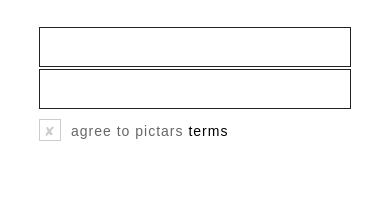
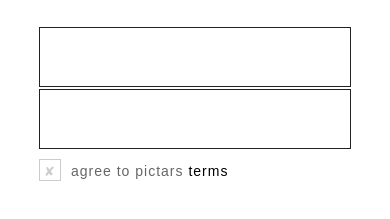
Before and after one commit to bureau54/picstarsprototype, a plain HTML site: page www/index.html in a window 390 px wide. Shown: the part 147-366 px from the top of the page. Drawn offline with Linux system fonts and the light colour scheme; some packages are replaced by stand-ins of ours.

Commit message:
bigger fonts

```diff
--- a/www/css/form.css
+++ b/www/css/form.css
@@ -12,7 +12,7 @@ label.checkbox, label.radio                                 { text-align:left; w
 form span                                                   { margin:10px 0; padding:0; display:block; overflow:hidden; float:left; }
 fieldset                                                    { margin:0 0 2px 0; padding:0; display:block; }
 fieldset small                                              { display:none; }
-input, textarea, select                          { margin:0; padding:0 10px; display:block; border:none; background:#fff; border-radius:0; width:70%; height:40px; font:14px/40px Sans-Serif; color:#ccc; border:solid 1px #222; overflow:hidden; outline:0 none; box-sizing:border-box; -webkit-box-sizing: border-box; -moz-box-sizing: border-box; -webkit-appearance:none; }
+input, textarea, select                          { margin:0; padding:0 10px; display:block; border:none; background:#fff; border-radius:0; width:70%; height:60px; font:24px/60px Sans-Serif; color:#ccc; border:solid 1px #222; overflow:hidden; outline:0 none; box-sizing:border-box; -webkit-box-sizing: border-box; -moz-box-sizing: border-box; -webkit-appearance:none; }
 textarea                                                    { padding:0; resize:vertical; min-height:150px; width:80%; border:none; background:rgba(200,200,200,1.0); color:#fff; margin-left:20px; }
 input[type="search"]                                        { -webkit-padding-start:0;  }
 
```
